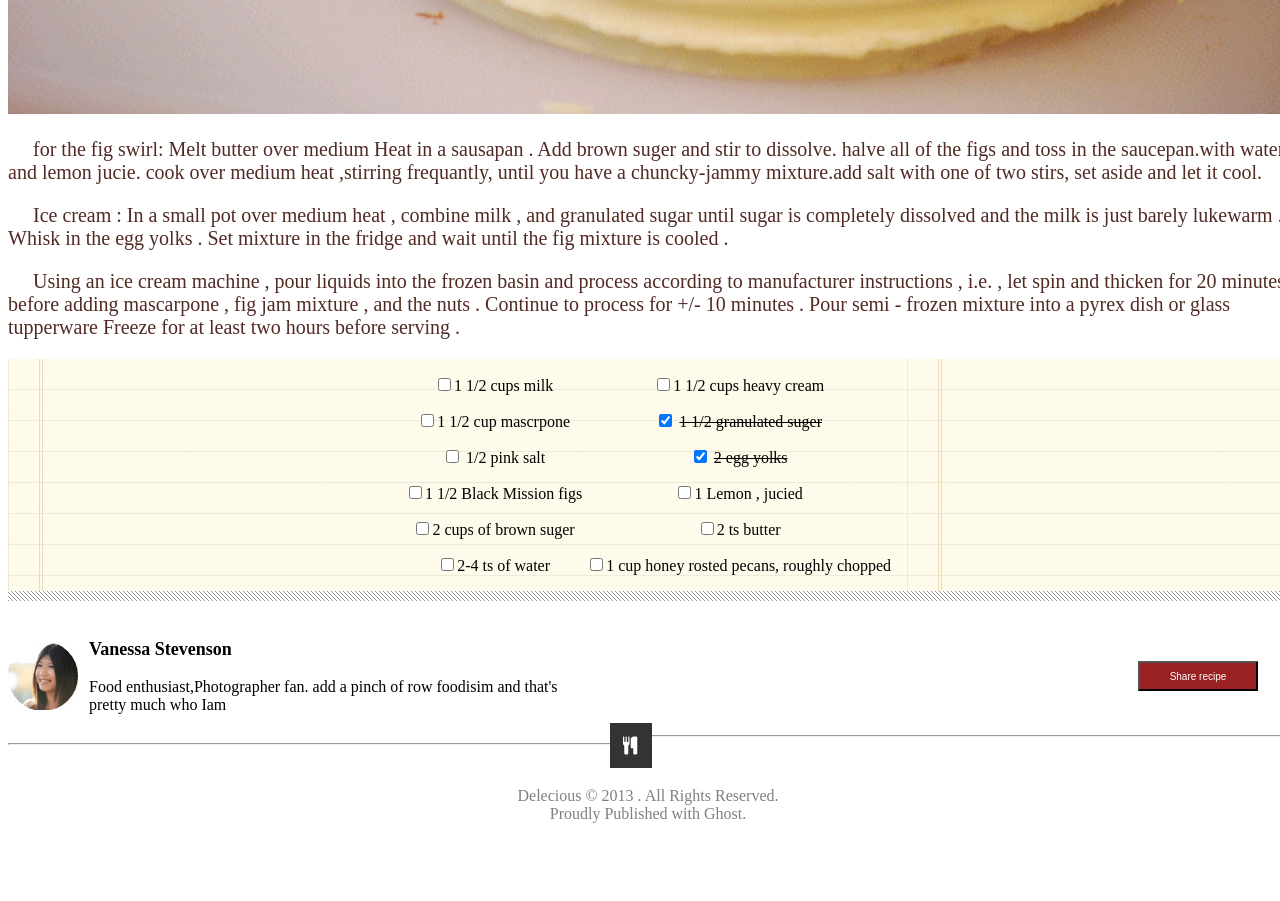
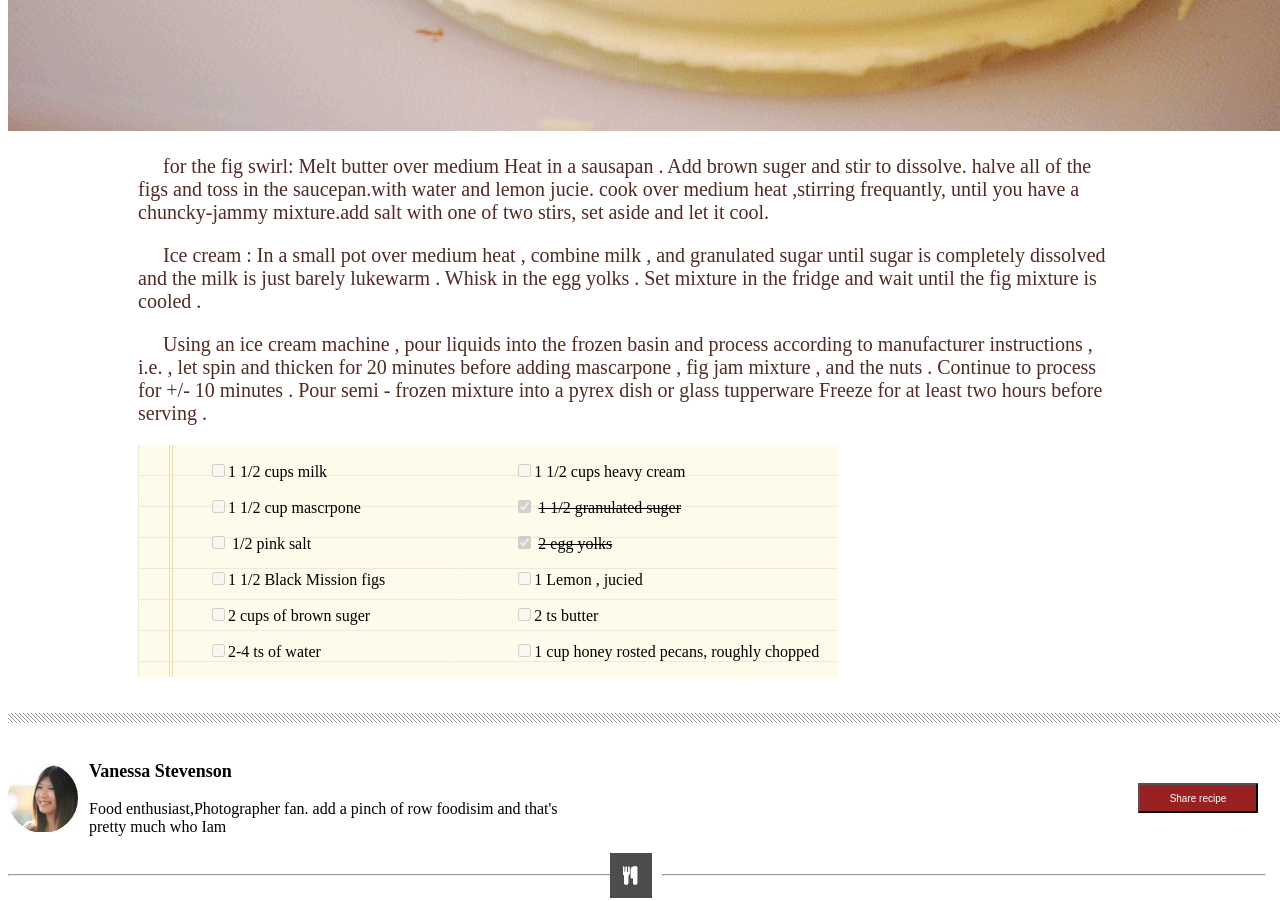
Before and after one commit to FatemaRamadan/chocolate-pizza, a plain HTML site: page index.html in a window 1280 px wide. Shown: the part 920-1821 px from the top of the page. Before the commit the page ends 1751 px from the top, so only its background shows below. Drawn offline with Linux system fonts and the light colour scheme; a web font is replaced by a local one.

Commit message:
fix some layout

```diff
--- a/index.html
+++ b/index.html
@@ -74,27 +74,27 @@
             <div id="divImgover">
                 <section id="sectionLeft">
                     <p>
-                        <input type="checkbox">1 1/2 cups milk
+                        <input type="checkbox" disabled>1 1/2 cups milk
 
                     </p>
                     <p>
-                        <input type="checkbox">1 1/2 cup mascrpone
+                        <input type="checkbox" disabled>1 1/2 cup mascrpone
 
                     </p>
                     <p>
-                        <input type="checkbox"> 1/2 pink salt
+                        <input type="checkbox" disabled> 1/2 pink salt
 
                     </p>
                     <p>
-                        <input type="checkbox">1 1/2 Black Mission figs
+                        <input type="checkbox" disabled>1 1/2 Black Mission figs
 
                     </p>
                     <p>
-                        <input type="checkbox">2 cups of brown suger
+                        <input type="checkbox" disabled>2 cups of brown suger
 
                     </p>
                     <p>
-                        <input type="checkbox">2-4 ts of water
+                        <input type="checkbox" disabled>2-4 ts of water
 
                     </p>
 
@@ -102,33 +102,34 @@
                 </section>
                 <section id="RightSection">
                     <p>
-                        <input type="checkbox">1 1/2 cups heavy cream
+                        <input type="checkbox" disabled>1 1/2 cups heavy cream
 
                     </p>
                     <p>
-                        <input type="checkbox" checked="checked"> <del>1 1/2 granulated suger</del>
+                        <input type="checkbox" checked="checked" disabled> <del>1 1/2 granulated suger</del>
 
                     </p>
                     <p>
-                        <input type="checkbox" checked="checked"> <del> 2 egg yolks</del>
+                        <input type="checkbox" checked="checked" disabled> <del> 2 egg yolks</del>
 
                     </p>
                     <p>
-                        <input type="checkbox">1 Lemon , jucied
+                        <input type="checkbox" disabled>1 Lemon , jucied
 
                     </p>
 
                     <p>
-                        <input type="checkbox">2 ts butter
+                        <input type="checkbox" disabled>2 ts butter
 
                     </p>
                     <p>
-                        <input type="checkbox">1 cup honey rosted pecans, roughly chopped
+                        <input type="checkbox" disabled>1 cup honey rosted pecans, roughly chopped
 
                     </p>
                 </section>
             </div>
         </section>
+        <br><br>
         <div class="hr"></div>
         <section id="vanessaSection">
             <section id="profilPic">
--- a/style.css
+++ b/style.css
@@ -1,9 +1,12 @@
 #firstheaderText{
     font-family:'Yellowtail', cursive;
+    font-size: 40px;
+
 }
 #secondheaderText{
     font-family: Arial, Helvetica, sans-serif;
-    font-size: 10px;
+    font-size: 9px;
+    margin-top: -9%;
     color: #bbbbbb;
 
 }
@@ -33,26 +36,36 @@ body{
 #Paragraphs{
     color:rgb(82, 42, 36);
     font-size: 20px;
+    margin-left: 130px;
+    margin-right: 180px;
 }
 #RightSection{
     display: inline-block;
+    text-align: left;
+     margin-left: 100px;
+
+
 
 
 }
 #sectionLeft{
     display: inline-block;
+    text-align: left;
+    margin-right: 25px;
+     margin-left: 70px;
+}
+#mainSection{
+    margin-left: 130px;
 }
 .hr{
     background-image: url("./img/hr-img.png");
     height: 10px;
 }
-#mainSection{
-    text-align: center;
 
-}
 
 #divImgover{
     background-image: url("./img/list-bg.png");
+    width: 700px;
 }
 #profilPic{
  display: inline-block;
@@ -84,15 +97,19 @@ footer{
     width: 47%;
 }
 #rhr{
-    width: 50%;
-    margin-top: 5px;
+    width: 47%;
+     position: absolute;
+     margin-left: 51.1%;
 
-
+}
+#logoFooter{
+    display: inline-block;
 }
 #logoFooter2{
     margin-top: -1%;
  position: absolute;
     left: 47%;
+    filter: brightness(1.5) ;
 }
 #finally{
     margin-top: 50px;
```
